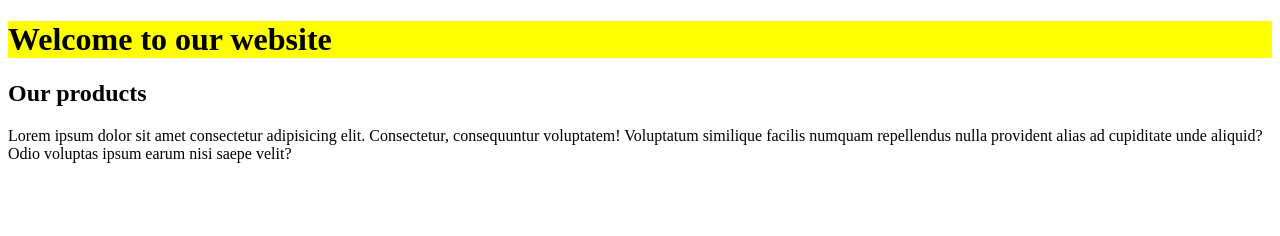
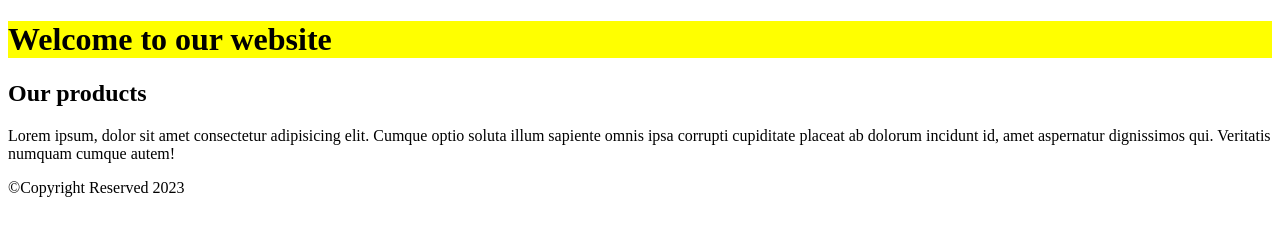
Before and after one commit to nurshodbekshokirov/asosiy, a plain HTML site: page index.html in a window 1280 px wide. Drawn offline with Linux system fonts and the light colour scheme.

Commit message:
index.html add footer

```diff
--- a/index.html
+++ b/index.html
@@ -8,9 +8,21 @@
     <title>Online store</title>
 </head>
 <body>
+    <header>
     <h1>Welcome to our website</h1>
-    <h2>Our products</h2>
-    <p>Lorem ipsum dolor sit amet consectetur adipisicing elit. Consectetur, consequuntur voluptatem! Voluptatum similique facilis numquam repellendus nulla provident alias ad cupiditate unde aliquid? Odio voluptas ipsum earum nisi saepe velit?</p>
+    </header>
+    <main>
+        <div class="container">
+            <h2>Our products</h2>
+            <p>Lorem ipsum, dolor sit amet consectetur adipisicing elit. Cumque optio soluta illum sapiente omnis ipsa corrupti cupiditate placeat ab dolorum incidunt id, amet aspernatur dignissimos qui. Veritatis numquam cumque autem!</p>
+
+
+        </div>
+    </main>
+    <footer>
+        <p>&copy;Copyright Reserved 2023</p>
+    </footer>
+
 
 </body>
 </html>
```
